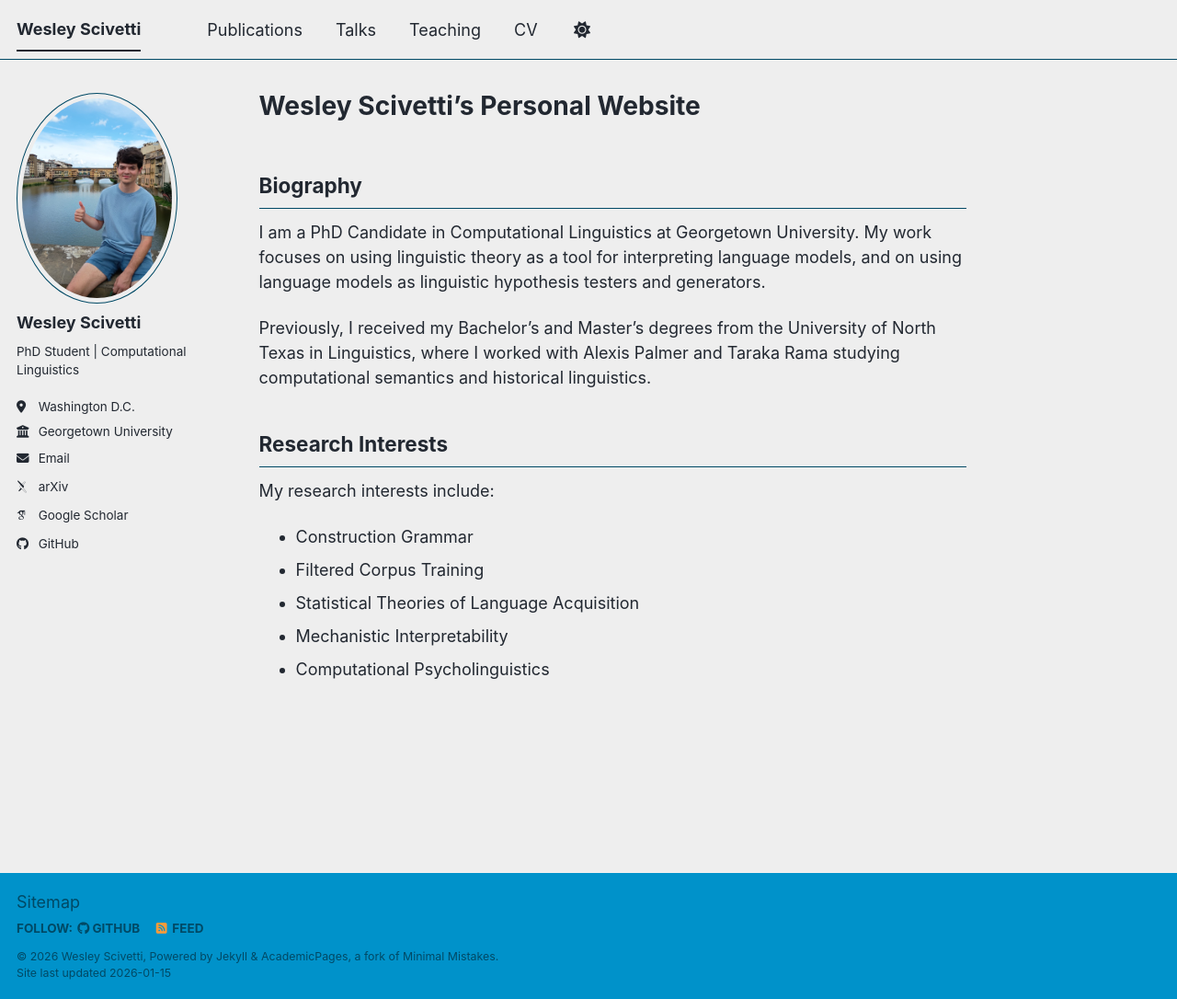
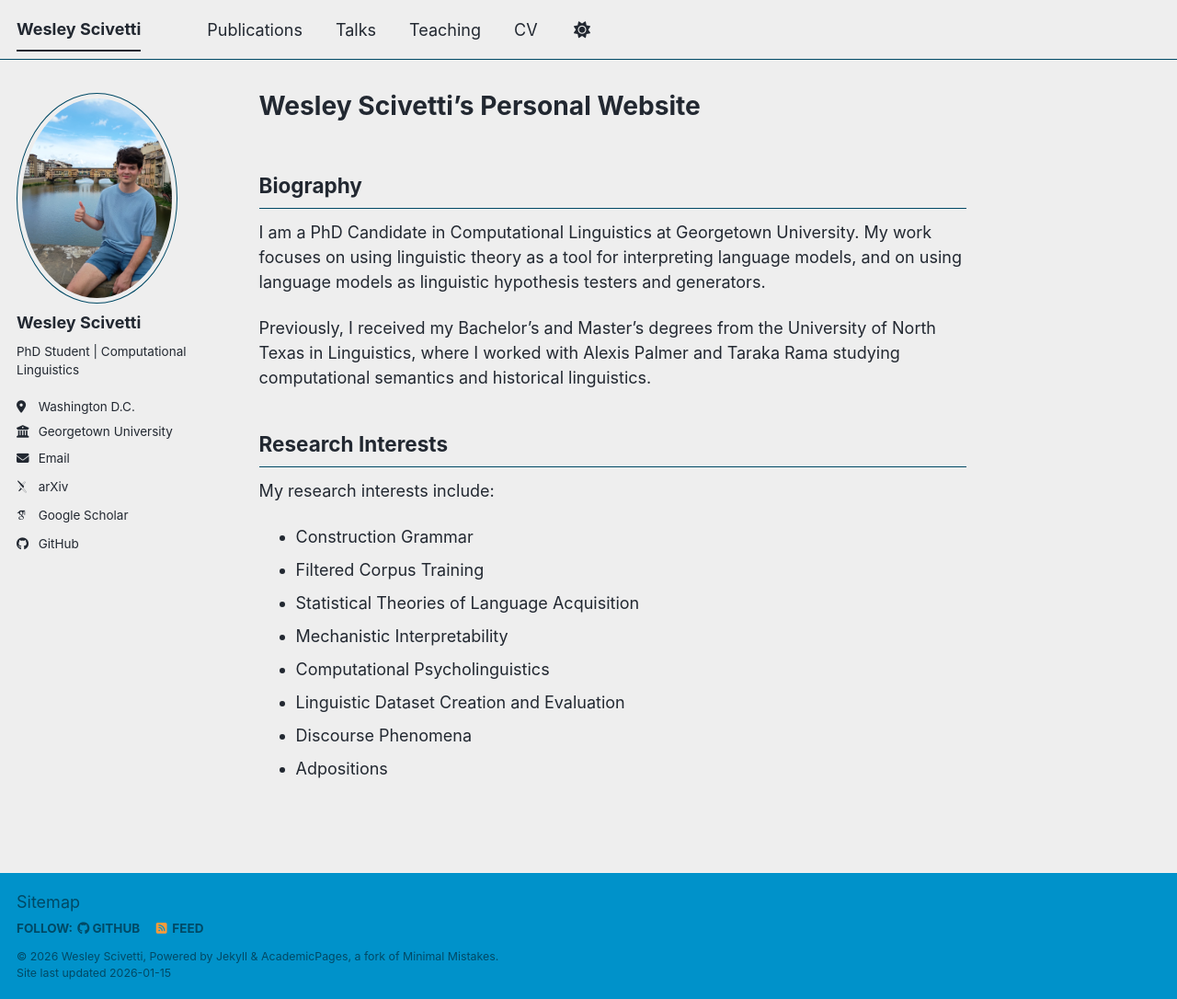
Before and after one commit to WesScivetti/wesscivetti.github.io, a Jekyll site: the page built from _pages/about.md, in a window 1280 px wide and 1086 px high. Shown: the whole window at 92% size. Built offline with Jekyll 4.4.1, drawn with Linux system fonts in a browser that asks for light colours; some web fonts are replaced; a script bundle is joined from its source files by our own code; library files that are not in the unit come from our copies.

Commit message:
Add topics to about.md

```diff
--- a/_pages/about.md
+++ b/_pages/about.md
@@ -21,3 +21,6 @@ My research interests include:
 - Statistical Theories of Language Acquisition
 - Mechanistic Interpretability
 - Computational Psycholinguistics
+- Linguistic Dataset Creation and Evaluation
+- Discourse Phenomena
+- Adpositions
```
